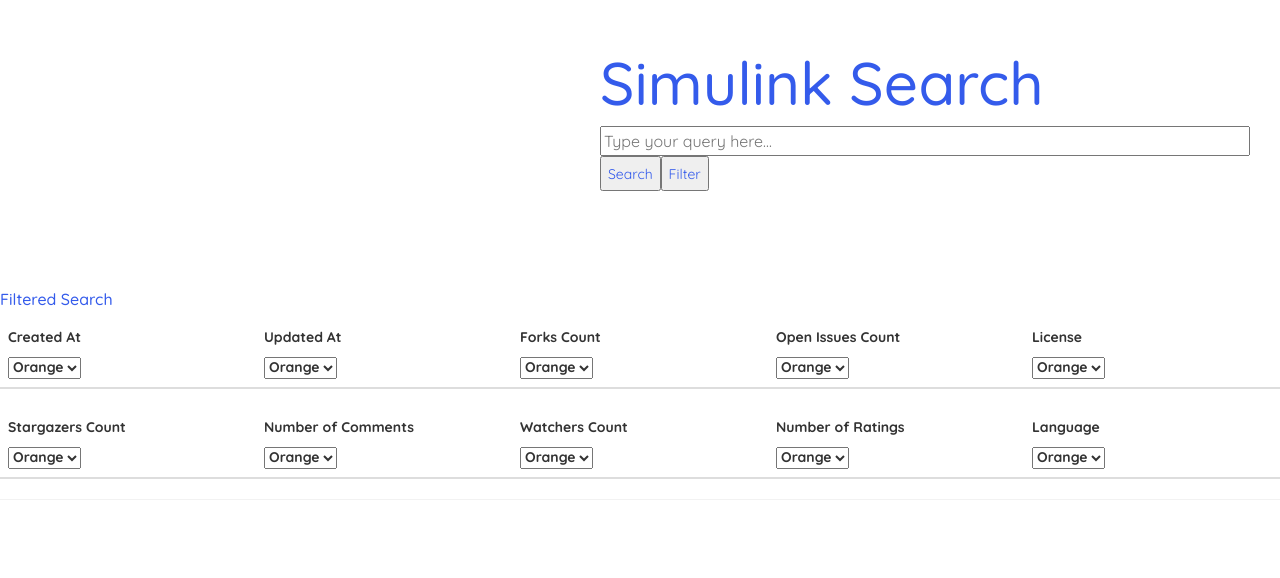
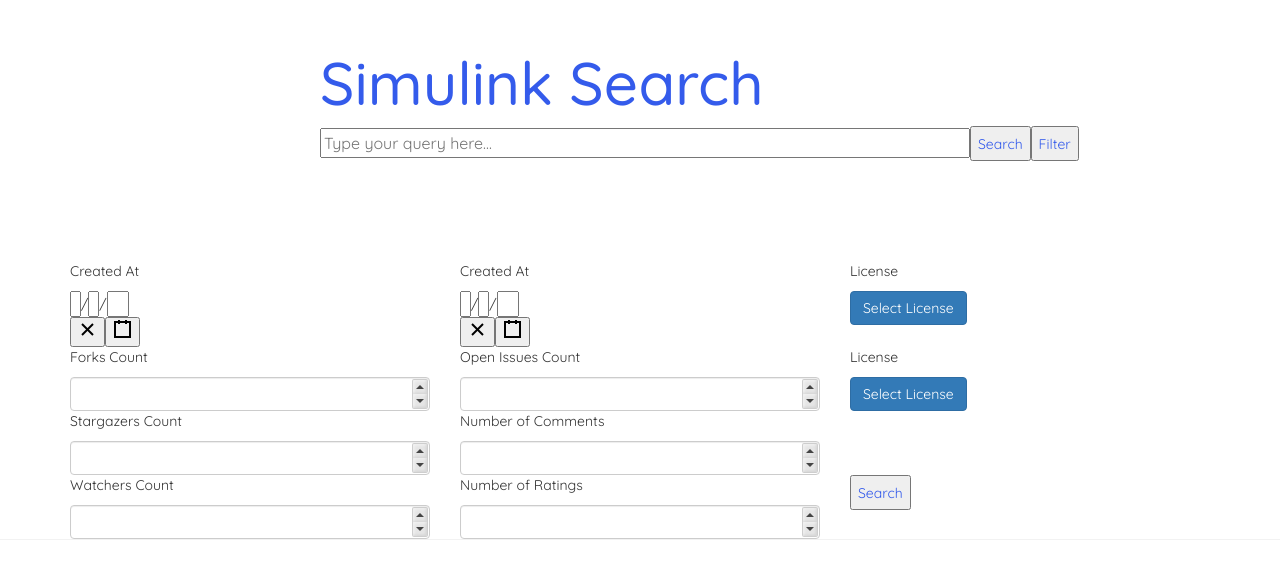
Before and after one commit to CSE3311-Team8/SampleSLProject, a React (Create React App) app in the folder simulink-search/: page /filter in a window 1280 px wide. Shown: the part 150-728 px from the top of the page. Built offline with nearby package versions, Linux system fonts and the light colour scheme.

Commit message:
filter page design complete

```diff
--- a/simulink-search/src/Filter.js
+++ b/simulink-search/src/Filter.js
@@ -1,6 +1,14 @@
 import React from "react";
 import{ useState } from "react";
 import Table from "react-bootstrap/Table";
+import DropdownButton from 'react-bootstrap/DropdownButton';
+import Dropdown from 'react-bootstrap/Dropdown';
+import DatePicker from 'react-date-picker';
+import { MDBContainer, MDBRow, MDBCol } from 'mdb-react-ui-kit';
+import NumericInput from 'react-numeric-input';
+NumericInput.style.input.color = 'blue';
+
+
 
 
 
@@ -11,228 +19,124 @@
   //all this login can be combine into one component
   //to minimize code lenght, the cod below was created to
   //get a version of the filter page working
-  const getInitialState = () => {
-    const value = "Created At";
-    return value;
-  };
-  const getInitialState1 = () => {
-    const value = "Updatec At";
-    return value;
-  };
-  const getInitialState2 = () => {
-    const value = "Forks Count";
-    return value;
-  };
-  const getInitialState3 = () => {
-    const value = "Open Issues Count";
-    return value;
-  };
-  const getInitialState4 = () => {
-    const value = "License";
-    return value;
-  };
-  const getInitialState5 = () => {
-    const value = "Stargazers Count";
-    return value;
-  };
-  const getInitialState6 = () => {
-    const value = "Number Of Comments";
-    return value;
-  };
-  const getInitialState7 = () => {
-    const value = "Watchers Count";
-    return value;
-  };
-  const getInitialState8 = () => {
-    const value = "Number Of Ratings";
-    return value;
-  };
-  const getInitialState9 = () => {
-    const value = "Language";
-    return value;
-  };
+
 
   //hook for selected value
   //updates return value for each drop down menu
-  const [value, setValue] = useState(getInitialState);
-  const [value1, setValue1] = useState(getInitialState1);
-  const [value2, setValue2] = useState(getInitialState2);
-  const [value3, setValue3] = useState(getInitialState3);
-  const [value4, setValue4] = useState(getInitialState4);
-  const [value5, setValue5] = useState(getInitialState5);
-  const [value6, setValue6] = useState(getInitialState6);
-  const [value7, setValue7] = useState(getInitialState7);
-  const [value8, setValue8] = useState(getInitialState8);
-  const [value9, setValue9] = useState(getInitialState9);
+  const [value, setValue] = useState("");
+  const [value1, setValue1] = useState("");
+  const [value2, setValue2] = useState("");
+  // const [value3, setValue3] = useState(getInitialState3);
+  // const [value4, setValue4] = useState(getInitialState4);
+  // const [value5, setValue5] = useState(getInitialState5);
+  // const [value6, setValue6] = useState(getInitialState6);
+  // const [value7, setValue7] = useState(getInitialState7);
+  // const [value8, setValue8] = useState(getInitialState8);
+  // const [value9, setValue9] = useState(getInitialState9);
 
 
   //these functions handle the what happens when new value is selected from menu
-  const handleChange = (e) => {
+  const onChange = (e) => {
     setValue(e.target.value);
   };
-  const handleChange1 = (e) => {
+  const onChange1 = (e) => {
     setValue1(e.target.value);
   };
   const handleChange2 = (e) => {
     setValue2(e.target.value);
   };
-  const handleChange3 = (e) => {
-    setValue3(e.target.value);
-  };
-  const handleChange4 = (e) => {
-    setValue4(e.target.value);
-  };
-  const handleChange5 = (e) => {
-    setValue5(e.target.value);
-  };
-  const handleChange6 = (e) => {
-    setValue6(e.target.value);
-  };
-  const handleChange7 = (e) => {
-    setValue7(e.target.value);
-  };
-  const handleChange8 = (e) => {
-    setValue8(e.target.value);
-  };
-  const handleChange9 = (e) => {
-    setValue9(e.target.value);
-  };
+  // const handleChange3 = (e) => {
+  //   setValue3(e.target.value);
+  // };
+  // const handleChange4 = (e) => {
+  //   setValue4(e.target.value);
+  // };
+  // const handleChange5 = (e) => {
+  //   setValue5(e.target.value);
+  // };
+  // const handleChange6 = (e) => {
+  //   setValue6(e.target.value);
+  // };
+  // const handleChange7 = (e) => {
+  //   setValue7(e.target.value);
+  // };
+  // const handleChange8 = (e) => {
+  //   setValue8(e.target.value);
+  // };
+  // const handleChange9 = (e) => {
+  //   setValue9(e.target.value);
+  // };
 
   //logic for displaying the drowp-down menus
   //will be updated to fit mock up display
   //this is for testings purposes
   return (
-    <div className="filter">
-      <h2>Filtered Search</h2>
-      <div className="drop-menu1">
-        <Table className="table table-fixed
-                table-sm same-col-widths">
-          <thead>
-            <tr className="same-col-widths">
-              <th>
-                <div>
-                  <p>Created At</p>
-                  <select value={value} onChange={handleChange}>
-                    <option value="Orange">Orange</option>
-                    <option value="Radish">Radish</option>
-                    <option value="Cherry">Cherry</option>
-                  </select>
 
-                </div>
-              </th>
-              <th>
-                <div>
-                <p>Updated At</p>
-                  <select value={value1} onChange={handleChange1}>
-                    <option value="Orange">Orange</option>
-                    <option value="Radish">Radish</option>
-                    <option value="Cherry">Cherry</option>
-                  </select>
+    <MDBContainer>
+      <MDBRow>
+        <MDBCol md='4' className='col-example'>
+          <p>Created At</p>
+          <DatePicker onChange={onChange} value={value} />
+        </MDBCol>
+        <MDBCol md='4' className='col-example'>
+          <p>Created At</p>
+          <DatePicker onChange={onChange1} value={value} />
+        </MDBCol>
+        <MDBCol md='4' className='col-example'>
+          <p>License</p>
+          <DropdownButton id="dropdown-item-button" title="Select License">
+            <Dropdown.ItemText></Dropdown.ItemText>
+            <Dropdown.Item as="button">C++</Dropdown.Item>
+            <Dropdown.Item as="button">Java</Dropdown.Item>
+            <Dropdown.Item as="button">C#</Dropdown.Item>
+          </DropdownButton>
+        </MDBCol>
+      </MDBRow>
+      <MDBRow>
+        <MDBCol md='4' className='col-example'>
+          <p>Forks Count</p>
+          <NumericInput className="form-control"/>
+        </MDBCol>
+        <MDBCol md='4' className='col-example'>
+          <p>Open Issues Count</p>
+          <NumericInput className="form-control"/>
+        </MDBCol>
+        <MDBCol md='4' className='col-example'>
+          <p>License</p>
+          <DropdownButton id="dropdown-item-button" title="Select License">
+            <Dropdown.ItemText></Dropdown.ItemText>
+            <Dropdown.Item as="button">C++</Dropdown.Item>
+            <Dropdown.Item as="button">Java</Dropdown.Item>
+            <Dropdown.Item as="button">C#</Dropdown.Item>
+          </DropdownButton>
+        </MDBCol>
+      </MDBRow>
+      <MDBRow>
+        <MDBCol md='4' className='col-example'>
+          <p>Stargazers Count</p>
+          <NumericInput className="form-control"/>
+        </MDBCol>
+        <MDBCol md='4' className='col-example'>
+          <p>Number of Comments</p>
+          <NumericInput className="form-control"/>
+        </MDBCol>
+      </MDBRow>
+      <MDBRow>
+        <MDBCol md='4' className='col-example'>
+          <p>Watchers Count</p>
+          <NumericInput className="form-control"/>
+        </MDBCol>
+        <MDBCol md='4' className='col-example'>
+          <p>Number of Ratings</p>
+          <NumericInput className="form-control"/>
+        </MDBCol>
+        <MDBCol md='4' className='col-example'>
+          <button className='search-button' style={{ color: '#345beb', height: "35px"}}>Search
+          </button>
+        </MDBCol>
+      </MDBRow>
+    </MDBContainer>
 
-                </div>
-              </th>
-              <th>
-                <div>
-                <p>Forks Count</p>
-                  <select value={value2} onChange={handleChange2}>
-                    <option value="Orange">Orange</option>
-                    <option value="Radish">Radish</option>
-                    <option value="Cherry">Cherry</option>
-                  </select>
-
-                </div>
-              </th>
-              <th>
-                <div>
-                <p>Open Issues Count</p>
-                  <select value={value3} onChange={handleChange3}>
-                    <option value="Orange">Orange</option>
-                    <option value="Radish">Radish</option>
-                    <option value="Cherry">Cherry</option>
-                  </select>
-
-                </div>
-              </th>
-              <th>
-                <div>
-                <p>License</p>
-                  <select value={value4} onChange={handleChange4}>
-                    <option value="Orange">Orange</option>
-                    <option value="Radish">Radish</option>
-                    <option value="Cherry">Cherry</option>
-                  </select>
-
-                </div>
-              </th>
-            </tr>
-          </thead>
-        </Table>
-      </div>
-      <div className="drop-menu1">
-        <Table className="table table-fixed
-                table-sm same-col-widths">
-          <thead>
-            <tr className="same-col-widths">
-              <th>
-                <div>
-                <p>Stargazers Count</p>
-                  <select value={value5} onChange={handleChange5}>
-                    <option value="Orange">Orange</option>
-                    <option value="Radish">Radish</option>
-                    <option value="Cherry">Cherry</option>
-                  </select>
-
-                </div>
-              </th>
-              <th>
-                <div>
-                <p>Number of Comments</p>
-                  <select value={value6} onChange={handleChange6}>
-                    <option value="Orange">Orange</option>
-                    <option value="Radish">Radish</option>
-                    <option value="Cherry">Cherry</option>
-                  </select>
-
-                </div>
-              </th>
-              <th>
-                <div>
-                <p>Watchers Count</p>
-                  <select value={value7} onChange={handleChange7}>
-                    <option value="Orange">Orange</option>
-                    <option value="Radish">Radish</option>
-                    <option value="Cherry">Cherry</option>
-                  </select>
-
-                </div>
-              </th>
-              <th>
-                <div>
-                <p>Number of Ratings</p>
-                  <select value={value8} onChange={handleChange8}>
-                    <option value="Orange">Orange</option>
-                    <option value="Radish">Radish</option>
-                    <option value="Cherry">Cherry</option>
-                  </select>
-
-                </div>
-              </th>
-              <th>
-                <div>
-                <p>Language</p>
-                  <select value={value9} onChange={handleChange9}>
-                    <option value="Orange">Orange</option>
-                    <option value="Radish">Radish</option>
-                    <option value="Cherry">Cherry</option>
-                  </select>
-
-                </div>
-              </th>
-            </tr>
-          </thead>
-        </Table>
-      </div>
-    </div>
   );
 
 }
--- a/simulink-search/src/Home.js
+++ b/simulink-search/src/Home.js
@@ -1,6 +1,10 @@
 import React from "react";
 import ProjectList from "./ProjectList";
 import useFetch from "./useFetch";
+import NumericInput from 'react-numeric-input';
+
+
+
 
 //Hosts the lists of projects matching search word
 const Home = (props) => {
--- a/simulink-search/src/index.css
+++ b/simulink-search/src/index.css
@@ -35,7 +35,7 @@
 .search {
 
   align-items: right;
-  margin-left: 600px;
+  margin-left: 25%;
   margin-top: 200px;
   margin-bottom: 100px;
 
```
Also changed, not shown: simulink-search/package.json (+6 -1 lines), 1 other file (tests, documents, lock files or other folders).
